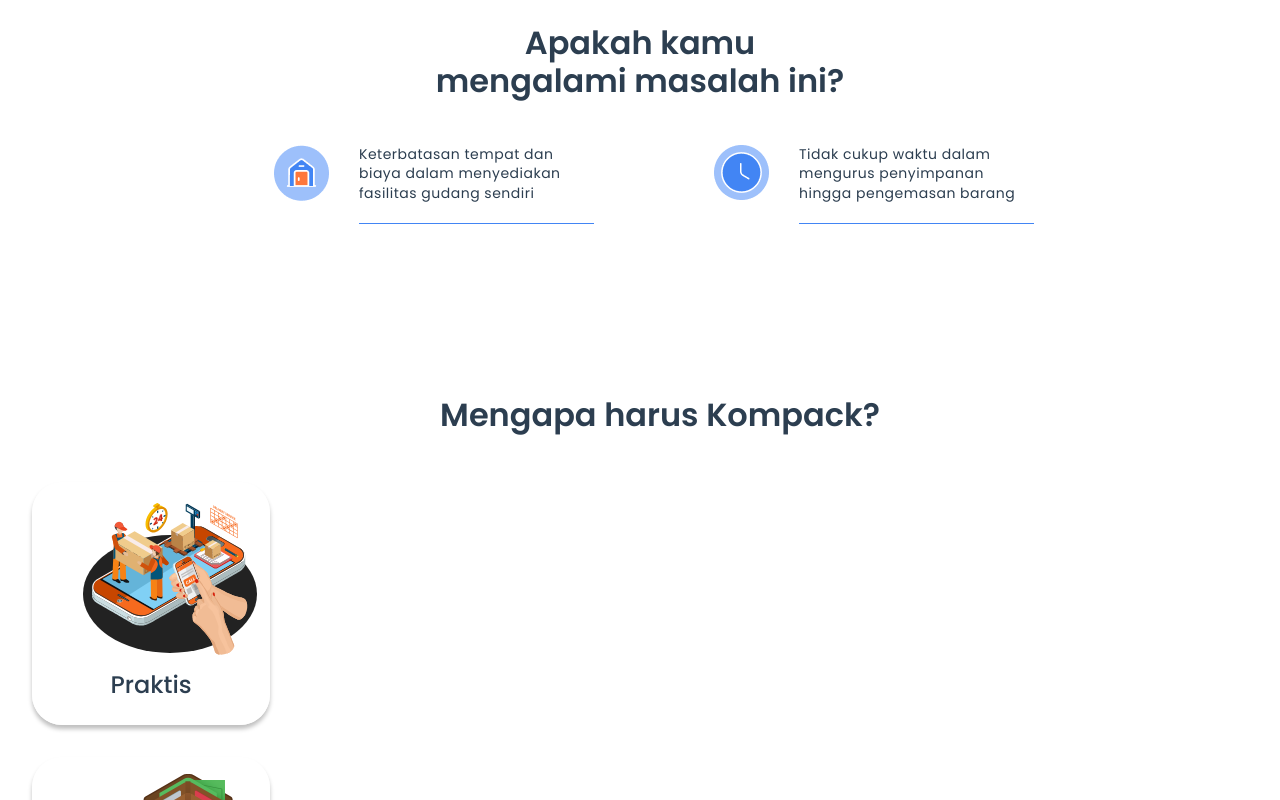
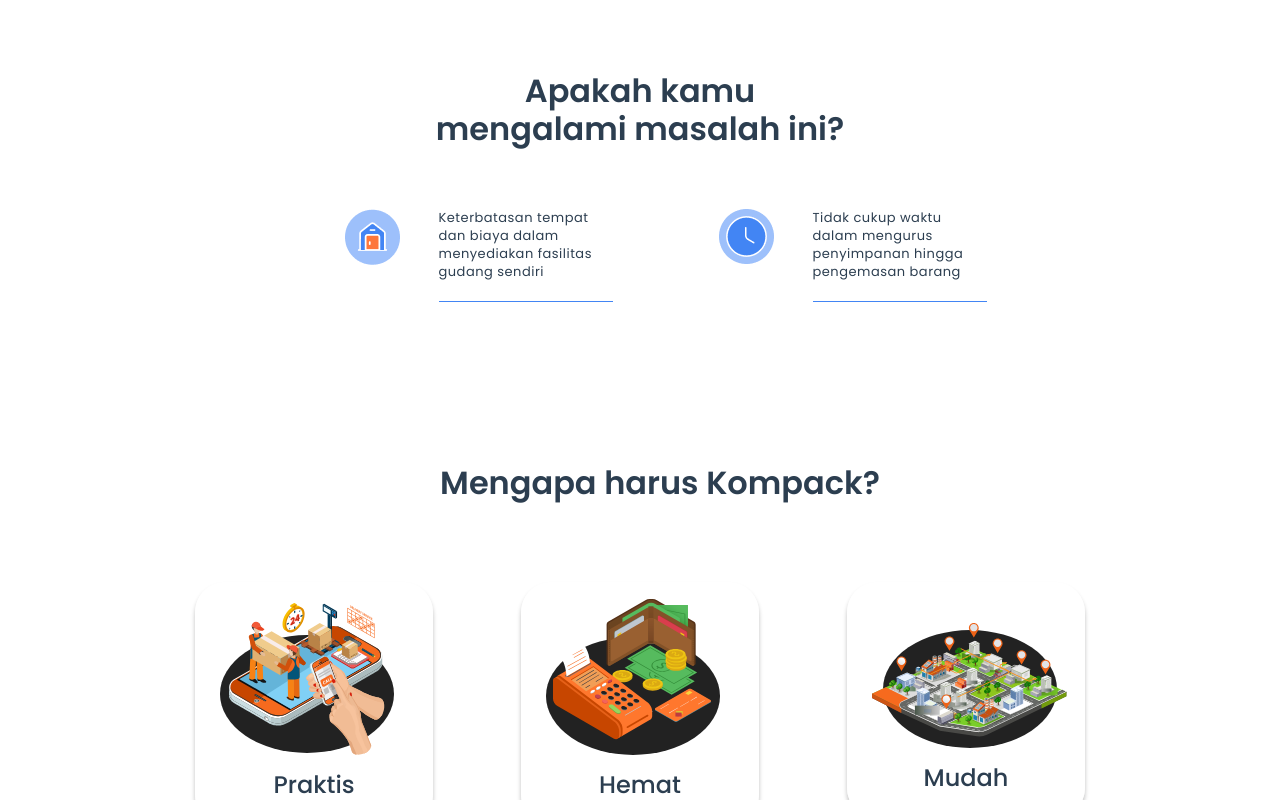
Before and after one commit to panjibayup/kompack-app, a Nuxt app: page / in a window 1280 px wide. Shown: the part 640-1440 px from the top of the page. Built offline with nearby package versions, Linux system fonts and the light colour scheme.

Commit message:
updateee

```diff
--- a/components/FooterPage.vue
+++ b/components/FooterPage.vue
@@ -108,6 +108,7 @@
 
 <style scoped>
 footer {
+  margin-top: 200px;
   padding-top: 30px;
   background-color: #4285f4;
   padding-bottom: 30px;
--- a/components/GudangPage.vue
+++ b/components/GudangPage.vue
@@ -311,8 +311,8 @@
   height: 50px;
 }
 .card {
-  width: 80%;
-  height: 300px;
+  width: 85%;
+  height: 330px;
   font-size: 13px;
   cursor: pointer;
 }
--- a/components/HeaderPage.vue
+++ b/components/HeaderPage.vue
@@ -44,6 +44,9 @@
   margin-left: 30px;
   font-family: "Poppins";
 }
+a.nav-link:focus {
+  color: #4285f4;
+}
 a.nav-link:hover {
   color: #4285f4;
   border-bottom: 2px solid #4285f4;
--- a/components/HomePage.vue
+++ b/components/HomePage.vue
@@ -2,7 +2,7 @@
   <section id="section-1">
     <div class="container">
       <div class="row mt-5">
-        <div class="col-xl-5 col-lg-6 col-md-6 col-10 mb-5 mx-auto d-block d-sm-none ml-5">
+        <div class="col-xl-5 col-lg-6 col-md-6 col-10 mb-5 mx-auto d-flex d-sm-none ml-5">
           <div class="mt-5">
             <img src="../assets/hero-new.4b7995f.svg" alt="hero" class="img-fluid" />
           </div>
@@ -21,7 +21,7 @@
             </div>
           </div>
         </div>
-        <div class="col-xl-5 col-lg-6 col-md-6 col-10 ms-5 mb-5 d-none d-sm-block ml-5">
+        <div class="col-xl-5 col-lg-5 col-md-6 ms-5 mb-5 d-none d-sm-flex ml-5">
           <div class="mt-5">
             <img src="../assets/hero-new.4b7995f.svg" alt="hero" class="ms-5 img-fluid" />
           </div>
@@ -43,4 +43,9 @@
     font-size: 14px;
   }
 }
+@media (max-width: 1200px) {
+  #section-1 {
+    margin-top: 100px;
+  }
+}
 </style>
--- a/components/MasalahPage.vue
+++ b/components/MasalahPage.vue
@@ -1,5 +1,5 @@
 <template>
-  <section id="section-2">
+  <section id="section-2" class="mt-5">
     <div class="row justify-content-center">
       <div class="container">
         <div class="row sect-2">
@@ -10,20 +10,20 @@
             </h2>
           </div>
 
-          <div class="row justify-content-center mt-5 justify-content-center">
-            <div class="col-lg-5 col-md-6 conten-sect2">
+          <div class="row justify-content-center mt-5 px-4 justify-content-center">
+            <div class="col-lg-5 col-md-6 ms-4 pt-3 conten-sect2">
               <div class="row mt-2 justify-content-center">
-                <div class="col-lg-2 col-md-2 icon-sect2">
+                <div class="col-lg-2 col-md-2 me-4">
                   <img src="../assets/home.0f137a7.png" alt="rumah" />
                 </div>
-                <div class="col-lg-8 col-md-8 col-8 subhead-sect2">
+                <div class="col-lg-8 col-md-9 col-10 subhead-sect2">
                   <p>Keterbatasan tempat dan biaya dalam menyediakan fasilitas gudang sendiri</p>
                 </div>
               </div>
             </div>
-            <div class="col-lg-5 col-md-6 conten-sect2">
+            <div class="col-lg-5 col-md-6 ms-4 pt-3 conten-sect2">
               <div class="row mt-2 justify-content-center">
-                <div class="col-lg-2 col-md-2 icon-sect2">
+                <div class="col-lg-2 col-md-2 me-4">
                   <img src="../assets/jam.60da5ff.png" alt="jam" />
                 </div>
                 <div class="col-lg-8 col-md-8 col-8 subhead-sect2">
@@ -40,23 +40,23 @@
     <div class="head-sect3 mt-2">
       <h2 class="fw-semibold text-center">Mengapa harus Kompack?</h2>
     </div>
-    <div class="row justify-content-center d-none d-sm-block row-sect3 mt-5">
+    <div class="row justify-content-center d-none d-sm-flex row-sect3 mt-5">
       <div class="col-xl-3 col-lg-3 col-md-4 col-12">
-        <div class="conten-sect3 pt-3 pb-3">
-          <img class="image-sect3" src="../assets/practis.584a411.svg" alt="praktis" />
+        <div class="conten-sect3 py-3">
+          <img class="image-sect3 ms-4" src="../assets/practis.584a411.svg" alt="praktis" />
           <h4 class="pt-3">Praktis</h4>
           <p class="desc-sect3">PRAKTIS karena semua urusan pergudanganmu, kami yang tangani</p>
         </div>
       </div>
       <div class="col-xl-3 col-lg-3 col-md-4 col-12">
-        <div class="conten-sect3 pt-3 pb-3">
-          <img class="image-sect3" src="../assets/hemat.b3a6bae.svg" alt="hemat" />
+        <div class="conten-sect3 py-3">
+          <img class="image-sect3 ms-4" src="../assets/hemat.b3a6bae.svg" alt="hemat" />
           <h4 class="pt-3 judul-sect3">Hemat</h4>
           <p class="desc-sect3">HEMAT karena semua biaya sudah jadi satu paket dan dibebankan hanya pada setiap pengiriman</p>
         </div>
       </div>
       <div class="col-xl-3 col-lg-3 col-md-4 col-12">
-        <div class="conten-sect3 pt-3 pb-3">
+        <div class="conten-sect3 py-3">
           <img class="ms-4 mt-4" src="../assets/mudah.4bdacb6.svg" alt="mudah" />
           <h4 class="pt-3">Mudah</h4>
           <p class="desc-sect3">MUDAH DIJANGKAU karena gudang kami berada di lokasi strategis</p>
@@ -106,7 +106,7 @@
   border-bottom: 1px solid #4285f4;
 }
 .conten-sect2 {
-  width: 440px;
+  width: 400px;
   height: 129px;
 }
 .conten-sect2:hover {
@@ -119,14 +119,7 @@
   text-align: center;
   margin-top: 120px;
 }
-.conten-sect3 {
-  cursor: pointer;
-  margin: 2rem;
-  border-radius: 30px;
-  border: #fff solid 1px;
-  min-height: 230px;
-  box-shadow: rgba(0, 0, 0, 0.25) 0 4px 4px 0;
-}
+
 .mobile {
   cursor: pointer;
   margin: 2rem;
@@ -136,30 +129,34 @@
 
   box-shadow: rgba(0, 0, 0, 0.25) 0 4px 4px 0;
 }
-.conten-sect3:hover {
-  background-color: #4285f4;
-  color: #fff;
+
+h4.pt-3 {
+  text-align: center;
+}
+.conten-sect3 {
   cursor: pointer;
   margin: 2rem;
   border-radius: 30px;
-  border: #fff solid 1px;
+  border: #ffffff solid 1px;
   min-height: 230px;
-  box-shadow: rgba(0, 0, 0, 0.25) 0 4px 4px 0;
-}
-
-h4.pt-3 {
-  text-align: center;
+  box-shadow: rgba(0, 0, 0, 0.25) 0px 4px 4px 0px;
 }
 .desc-sect3 {
   display: none;
   font-size: 16px;
   font-weight: 400;
   padding: 10px;
-
-  text-align: center;
+  font-family: poppins;
 }
 
-.content-sect3:hover .desc-sect3 {
+.conten-sect3:hover {
+  border-radius: 30px;
+  box-shadow: rgba(0, 0, 0, 25) 1px 1px 4px 0px;
+  background-color: rgba(66, 133, 244, 1);
+  color: #ffffff;
+}
+
+.conten-sect3:hover .desc-sect3 {
   display: block;
   color: #ffffff;
   font-size: 14px;
@@ -169,9 +166,7 @@
   padding-top: 10px;
   padding-bottom: 10px;
 }
-img.image-sect3 {
-  margin-left: 50px;
-}
+
 p.text-center {
   font-size: 14px;
 }
@@ -187,14 +182,18 @@
   margin-top: -60px;
   margin-left: 20px;
 }
+p {
+  font-size: 13px;
+}
 .head-conten {
   margin: auto;
   padding: 30px;
 }
 .conten-sect2 {
-  margin-bottom: 10px;
+  margin-bottom: 30px;
   border-radius: 10px;
   margin-top: -20px;
+  width: 350px;
 }
 .mt-2 {
   margin-left: 40px;
--- a/components/WaPage.vue
+++ b/components/WaPage.vue
@@ -21,6 +21,9 @@
 </template>
 
 <style scoped>
+.my-5 {
+  margin: 100px auto;
+}
 .text-center {
   font-weight: 500;
 }
```
